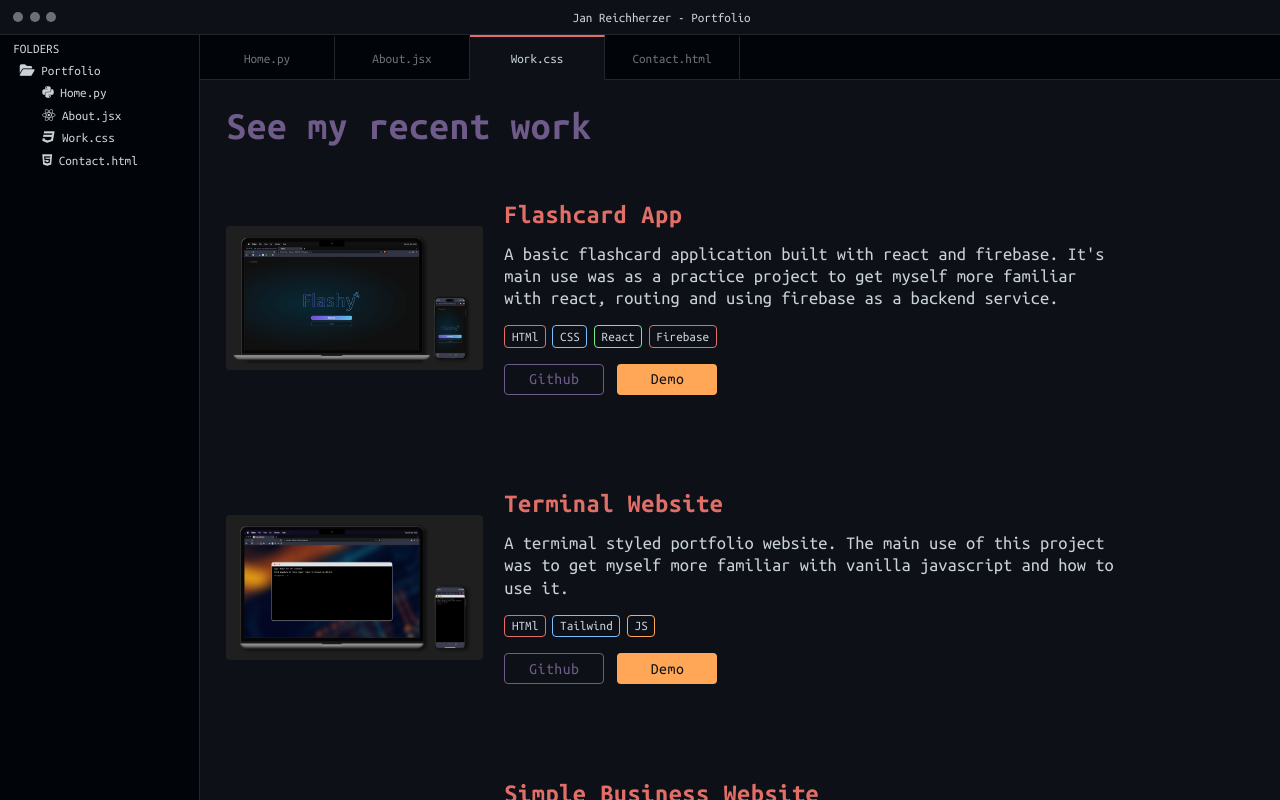
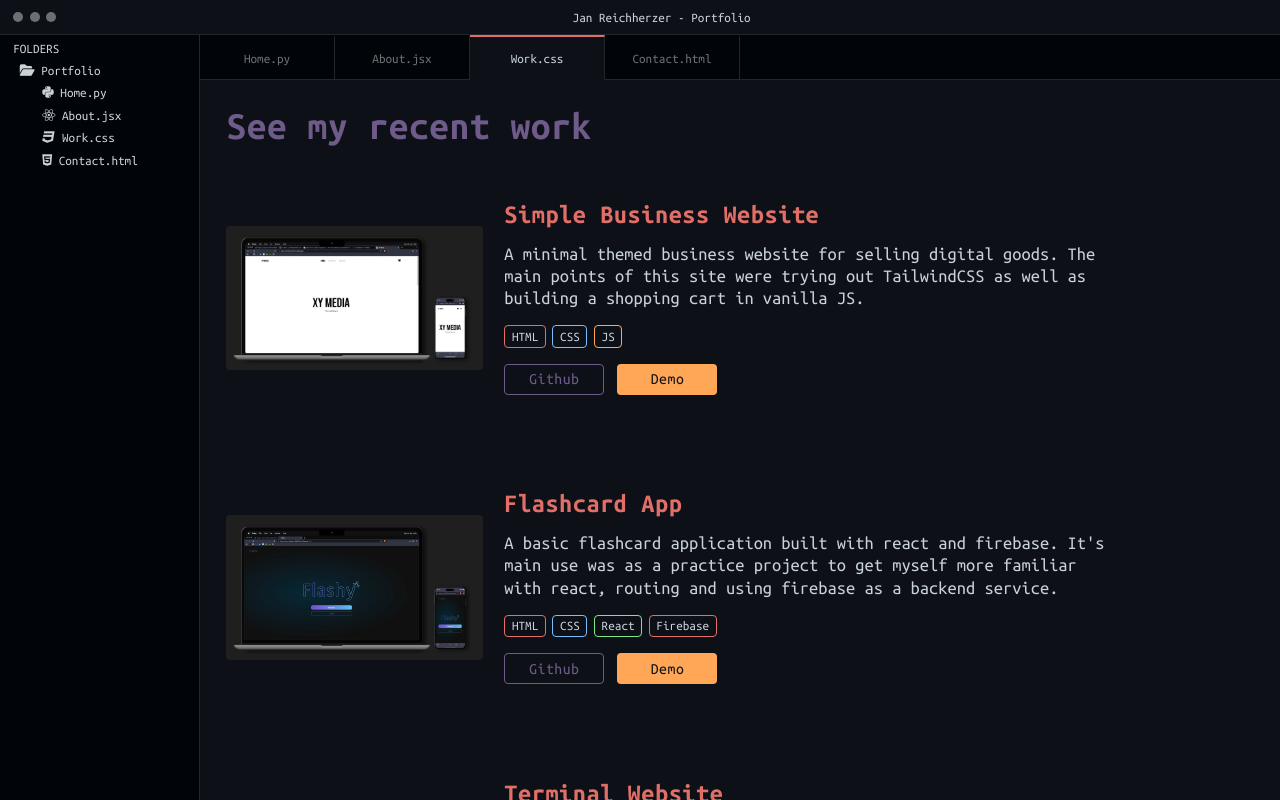
Before and after one commit to Lone1106/sublime-portfolio, a React (Create React App) app: page /work in a window 1280 px wide. Shown: the top 800 px of the page. Built offline with nearby package versions, Linux system fonts and the light colour scheme.

Commit message:
Fixed typo, added blurhash for image loading, changed about

```diff
--- a/package.json
+++ b/package.json
@@ -5,7 +5,9 @@
   "private": true,
   "dependencies": {
     "@emailjs/browser": "^3.9.1",
+    "blurhash": "^2.0.5",
     "react": "^18.2.0",
+    "react-blurhash": "^0.3.0",
     "react-dom": "^18.2.0",
     "react-router-dom": "^6.4.3",
     "react-scripts": "5.0.1",
--- a/src/components/about/Data.js
+++ b/src/components/about/Data.js
@@ -38,6 +38,11 @@ const Data = [
         color: "grey",
         skill: "Git",
       },
+      {
+        id: 8,
+        color: "green",
+        skill: "Vue",
+      },
     ],
   },
   {
@@ -58,6 +63,11 @@ const Data = [
         id: 3,
         color: "red",
         skill: "Packedge",
+      },
+      {
+        id: 4,
+        color: "red",
+        skill: "ArtPro",
       },
     ],
   },
--- a/src/components/projects/Data.js
+++ b/src/components/projects/Data.js
@@ -44,6 +44,33 @@ export const dataDesign = [
 export const dataJS = [
   {
     id: 1,
+    img: XyMedia,
+    alt: "Image of simple business website design project",
+    title: "Simple Business Website",
+    description:
+      "A minimal themed business website for selling digital goods. The main points of this site were trying out TailwindCSS as well as building a shopping cart in vanilla JS.",
+    git: "https://github.com/Lone1106/minimal-business",
+    demo: "https://leafy-sprinkles-8fa441.netlify.app/",
+    tech: [
+      {
+        id: 1,
+        color: "red",
+        tech: "HTML",
+      },
+      {
+        id: 2,
+        color: "blue",
+        tech: "CSS",
+      },
+      {
+        id: 3,
+        color: "yellow",
+        tech: "JS",
+      },
+    ],
+  },
+  {
+    id: 2,
     img: FlashcardApp,
     alt: "Image of react flashcard app project",
     title: "Flashcard App",
@@ -55,7 +82,7 @@ export const dataJS = [
       {
         id: 1,
         color: "red",
-        tech: "HTMl",
+        tech: "HTML",
       },
       {
         id: 2,
@@ -75,7 +102,7 @@ export const dataJS = [
     ],
   },
   {
-    id: 2,
+    id: 3,
     img: TerminalWebsite,
     alt: "Image of terminal styled website project",
     title: "Terminal Website",
@@ -87,7 +114,7 @@ export const dataJS = [
       {
         id: 1,
         color: "red",
-        tech: "HTMl",
+        tech: "HTML",
       },
       {
         id: 2,
@@ -101,31 +128,4 @@ export const dataJS = [
       },
     ],
   },
-  {
-    id: 3,
-    img: XyMedia,
-    alt: "Image of simple business website design project",
-    title: "Simple Business Website",
-    description:
-      "A minimal themed business website for selling digital goods. The main points of this site were trying out TailwindCSS as well as building a shopping cart in vanilla JS.",
-    git: "https://github.com/Lone1106/minimal-business",
-    demo: "https://leafy-sprinkles-8fa441.netlify.app/",
-    tech: [
-      {
-        id: 1,
-        color: "red",
-        tech: "HTMl",
-      },
-      {
-        id: 2,
-        color: "blue",
-        tech: "CSS",
-      },
-      {
-        id: 3,
-        color: "yellow",
-        tech: "JS",
-      },
-    ],
-  },
 ];
--- a/src/components/projects/ProjectDesign.js
+++ b/src/components/projects/ProjectDesign.js
@@ -1,3 +1,6 @@
+import { useState, useEffect } from "react";
+import { Blurhash } from "react-blurhash";
+
 import "../../Colors.css";
 import classes from "./Projects.module.css";
 
@@ -7,12 +10,36 @@ function ProjectDesign({
   title,
   software,
   download,
-  description
+  description,
 }) {
+  const [imageLoaded, setImageLoaded] = useState(false);
+
+  useEffect(() => {
+    const image = new Image();
+    image.onload = () => {
+      setImageLoaded(true);
+    };
+    image.src = img;
+  }, [img]);
+
   return (
     <div className={classes.work}>
       <div className={classes.imageWrapper}>
-        <img className={classes.image} src={img} alt={alt} loading="lazy" />
+        {!imageLoaded && (
+          <Blurhash
+            hash="L03l5OWBofayofayj[ayayj[ayj["
+            width="100%"
+            height="220px"
+          />
+        )}
+        {imageLoaded && (
+          <img
+            className={classes.image}
+            src={img}
+            alt={alt}
+            loading="lazy"
+          />
+        )}
       </div>
       <div className={classes.info}>
         <h3>{title}</h3>
--- a/src/components/projects/ProjectJS.js
+++ b/src/components/projects/ProjectJS.js
@@ -1,32 +1,38 @@
-import { useEffect } from "react";
+import { useState, useEffect } from "react";
+import { Blurhash } from "react-blurhash";
 
 import "../../Colors.css";
 import classes from "./Projects.module.css";
 
 function ProjectJS({ img, alt, title, git, demo, tech, description }) {
+  const [imageLoaded, setImageLoaded] = useState(false);
+
   useEffect(() => {
-    const placeholderDivs = document.querySelectorAll(
-      `.${classes.imageWrapper}`
-    );
-
-    placeholderDivs.forEach((div) => {
-      const img = div.querySelector("img");
-      const loaded = () => {
-        div.classList.add(`${classes.loaded}`);
-      };
-
-      if (img.complete) {
-        loaded();
-      } else {
-        img.addEventListener("load", loaded);
-      }
-    });
-  });
+    const image = new Image();
+    image.onload = () => {
+      setImageLoaded(true);
+    };
+    image.src = img;
+  }, [img]);
 
   return (
     <div className={classes.work}>
       <div className={classes.imageWrapper}>
-        <img className={classes.image} src={img} alt={alt} loading="lazy" />
+        {!imageLoaded && (
+          <Blurhash
+            hash="L03l5OWBofayofayj[ayayj[ayj["
+            width="100%"
+            height="220px"
+          />
+        )}
+        {imageLoaded && (
+          <img
+            className={classes.image}
+            src={img}
+            alt={alt}
+            loading="lazy"
+          />
+        )}
       </div>
       <div className={classes.info}>
         <h3>{title}</h3>
--- a/src/components/projects/Projects.module.css
+++ b/src/components/projects/Projects.module.css
@@ -25,7 +25,6 @@
 .imageWrapper {
   width: 25%;
   height: 100%;
-  background-image: url(img/Placeholder.webp);
   display: flex;
   justify-content: center;
   align-items: center;
@@ -34,19 +33,6 @@
 .image {
   width: 100%;
   border-radius: 4px;
-}
-
-.imageWrapper.loaded > img {
-  opacity: 1;
-}
-
-.imageWrapper.loaded {
-  background-image: none;
-}
-
-.imageWrapper > img {
-  opacity: 0;
-  transition: opacity 200ms ease-in;
 }
 
 .info {
```
Also changed, not shown: src/components/projects/img/Placeholder.webp (deleted), 1 other file (tests, documents, lock files or other folders).
